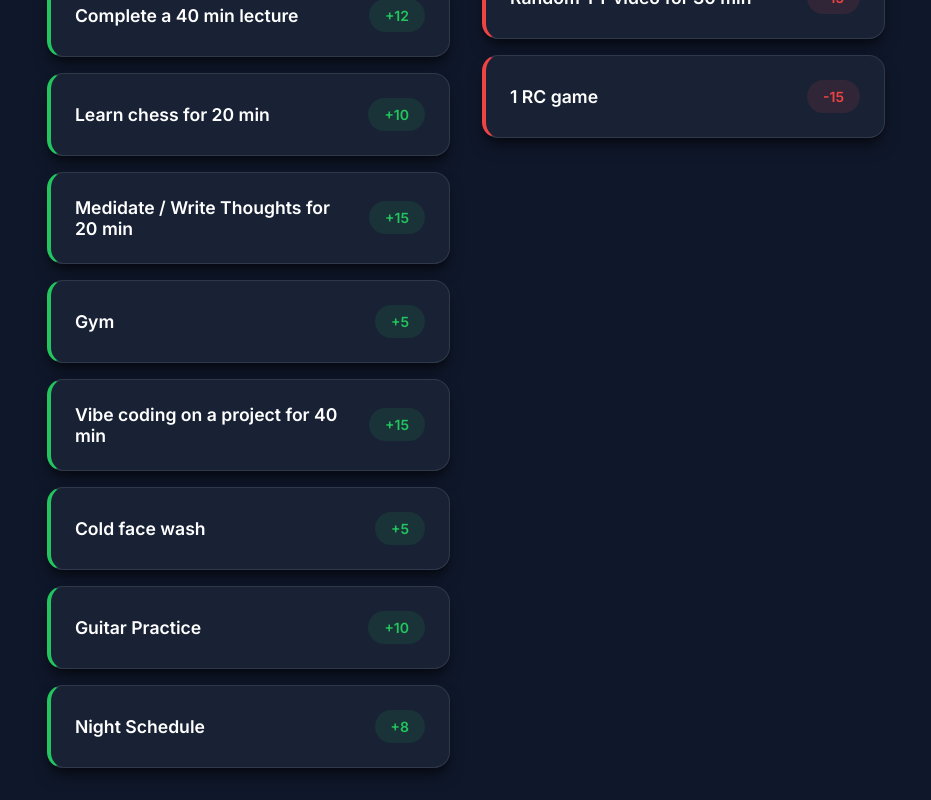
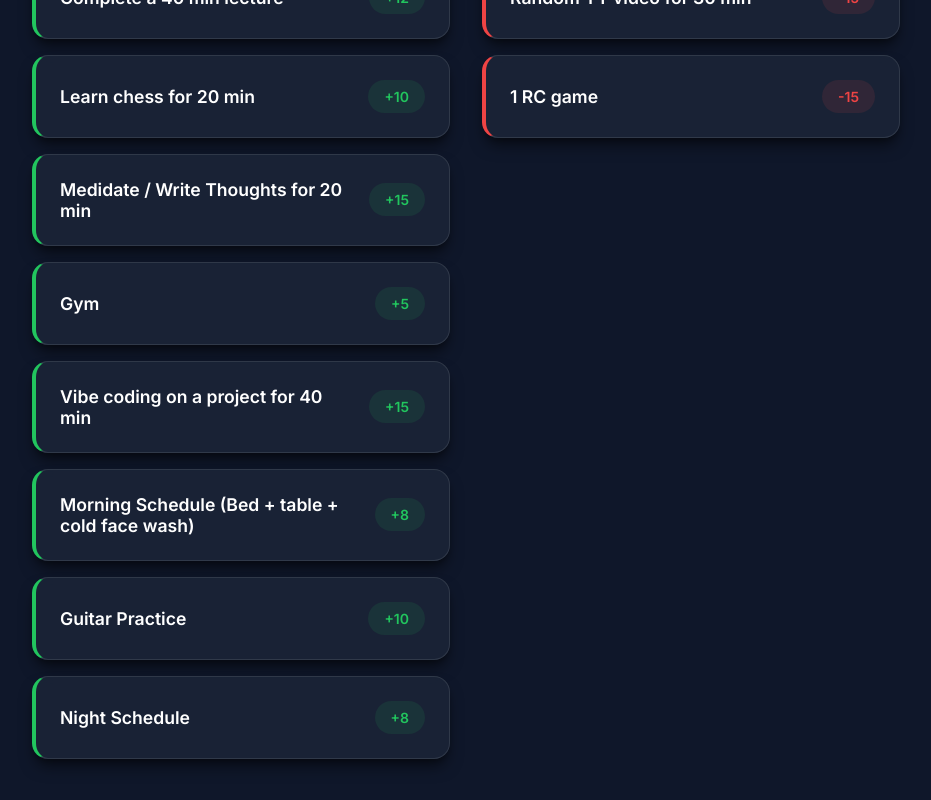
Before and after one commit to rai-rakesh/lifePoints, a Next.js app: page / in a window 1280 px wide. Shown: the part 641-1441 px from the top of the page, without its empty margins (174-1105 px from the left). Built offline with nearby package versions, Linux system fonts and the light colour scheme; no server answers; the database is empty.

Commit message:
task updated 1

```diff
--- a/src/app/page.tsx
+++ b/src/app/page.tsx
@@ -21,7 +21,7 @@ const TASKS: Task[] = [
     { id: 10, label: 'Random YT video for 30 min', points: -15 },
     { id: 11, label: 'Gym', points: 5 },
     { id: 12, label: 'Vibe coding on a project for 40 min', points: 15 },
-    { id: 13, label: 'Cold face wash', points: 5 },
+    { id: 13, label: 'Morning Schedule (Bed + table + cold face wash)', points: 8 },
     { id: 14, label: 'Guitar Practice', points: 10 },
     { id: 15, label: '1 RC game', points: -15 },
     { id: 16, label: 'Night Schedule', points: 8 },
```
